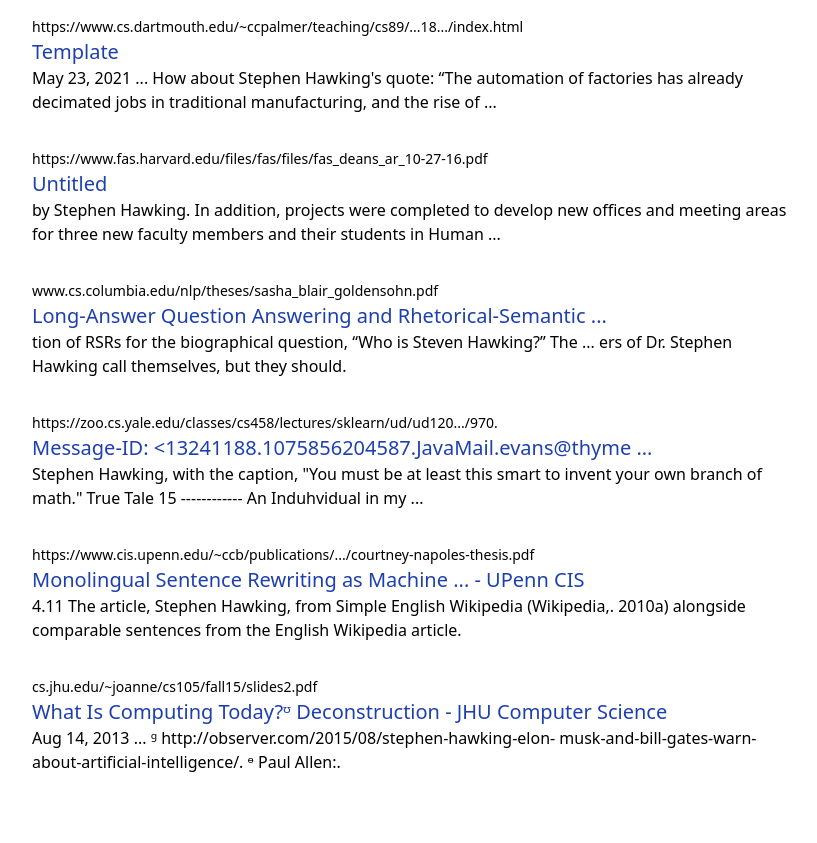
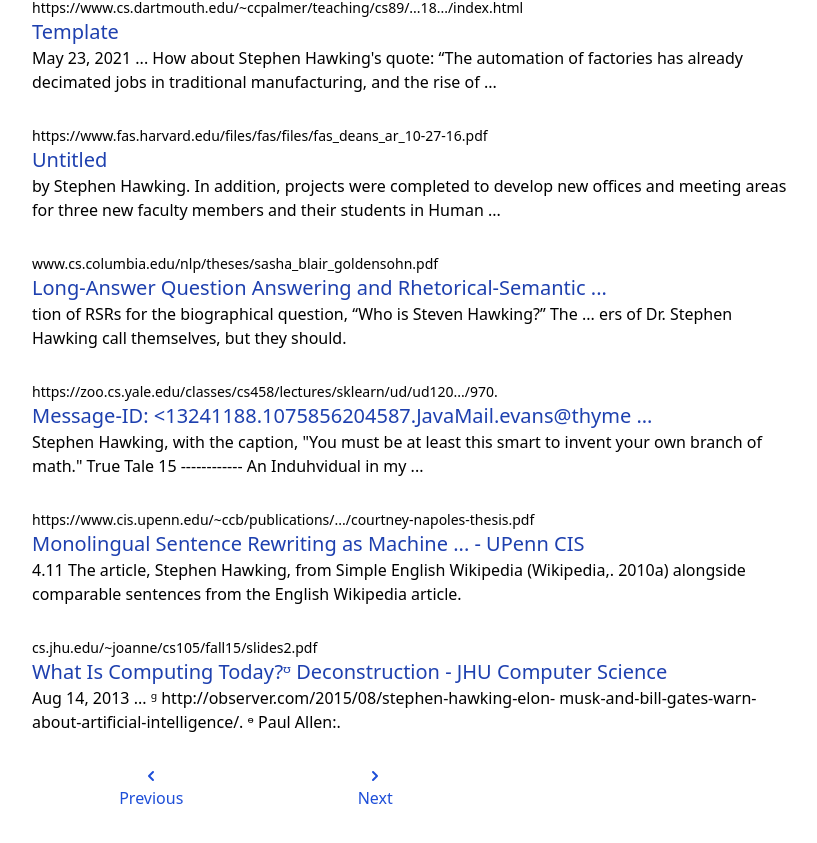
Before and after one commit to emiz98/next-google, a Next.js app: page /search in a window 1280 px wide. Shown: the part 715-1558 px from the top of the page, without its empty margins (192-1009 px from the left). Before the commit the page ends 1521 px from the top, so only its background shows below. Built offline with nearby package versions, Linux system fonts and the light colour scheme; no server answers.

Commit message:
Build (v1)

```diff
--- /dev/null
+++ b/components/Pagination.jsx
@@ -0,0 +1,27 @@
+import { ChevronLeftIcon, ChevronRightIcon } from '@heroicons/react/solid'
+
+function Pagination() {
+  return (
+    <div
+      className="mb-10 flex max-w-md items-center
+    justify-between text-blue-700"
+    >
+      <div
+        className="flex flex-grow cursor-pointer flex-col
+      items-center hover:underline"
+      >
+        <ChevronLeftIcon className="h-5" />
+        <p>Previous</p>
+      </div>
+      <div
+        className="flex flex-grow cursor-pointer flex-col
+      items-center hover:underline"
+      >
+        <ChevronRightIcon className="h-5" />
+        <p>Next</p>
+      </div>
+    </div>
+  )
+}
+
+export default Pagination
--- a/components/SearchResults.jsx
+++ b/components/SearchResults.jsx
@@ -1,3 +1,5 @@
+import Pagination from './Pagination'
+
 function SearchResults({ results }) {
   return (
     <div className="mx-auto w-full px-3 sm:pl-[5%] md:pl-[10%] lg:pl-56">
@@ -9,7 +11,10 @@ function SearchResults({ results }) {
       {results.items?.map((result) => (
         <div key={result.link} className="mb-8 max-w-3xl">
           <div className="group">
-            <a href={result.link} className="text-sm">
+            <a
+              href={result.link}
+              className="flex justify-start truncate text-sm"
+            >
               {result.formattedUrl}
             </a>
             <a href={result.link}>
@@ -24,6 +29,7 @@ function SearchResults({ results }) {
           <p className="line-clamp-2">{result.snippet}</p>
         </div>
       ))}
+      <Pagination />
     </div>
   )
 }
```
